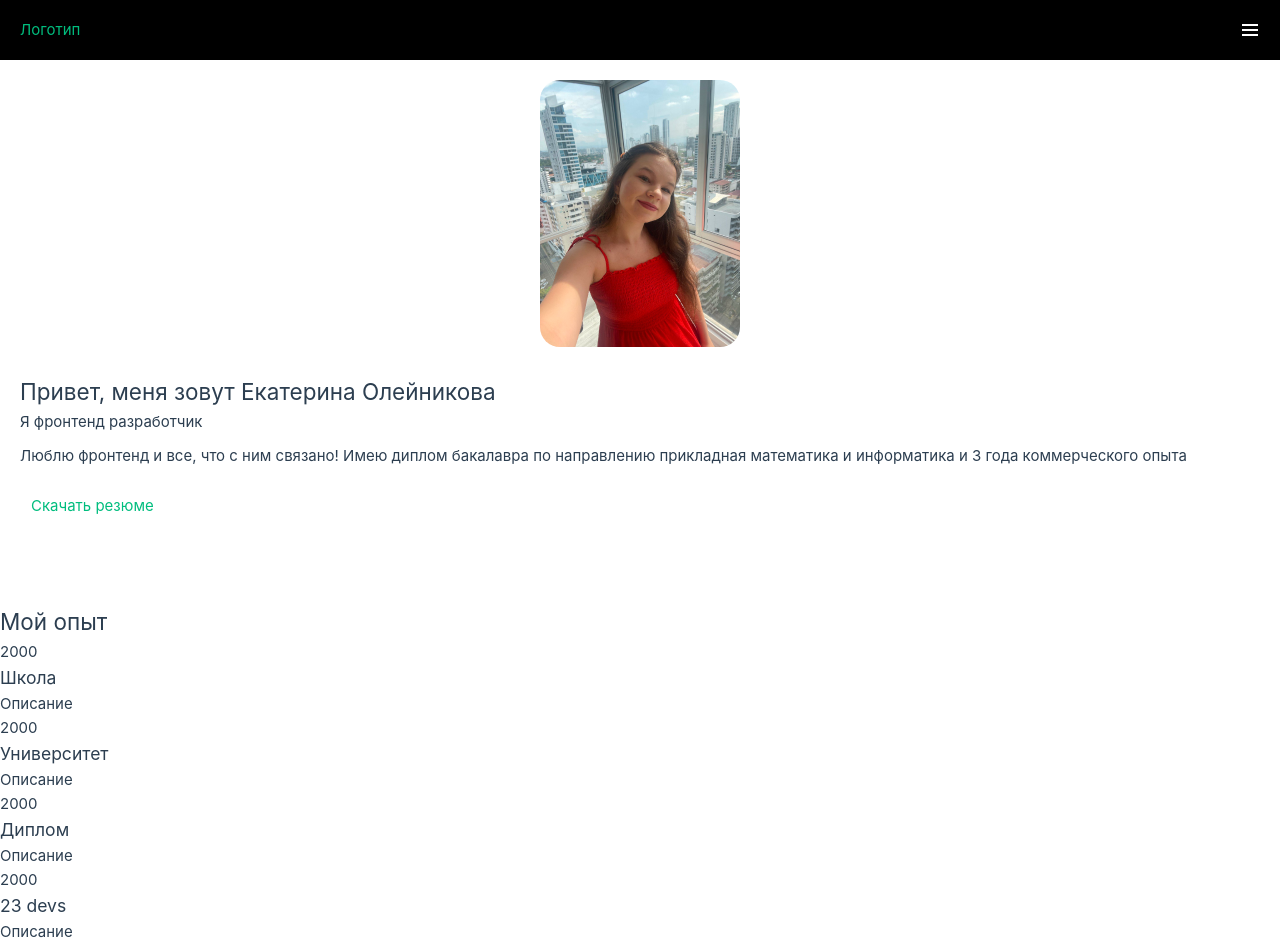
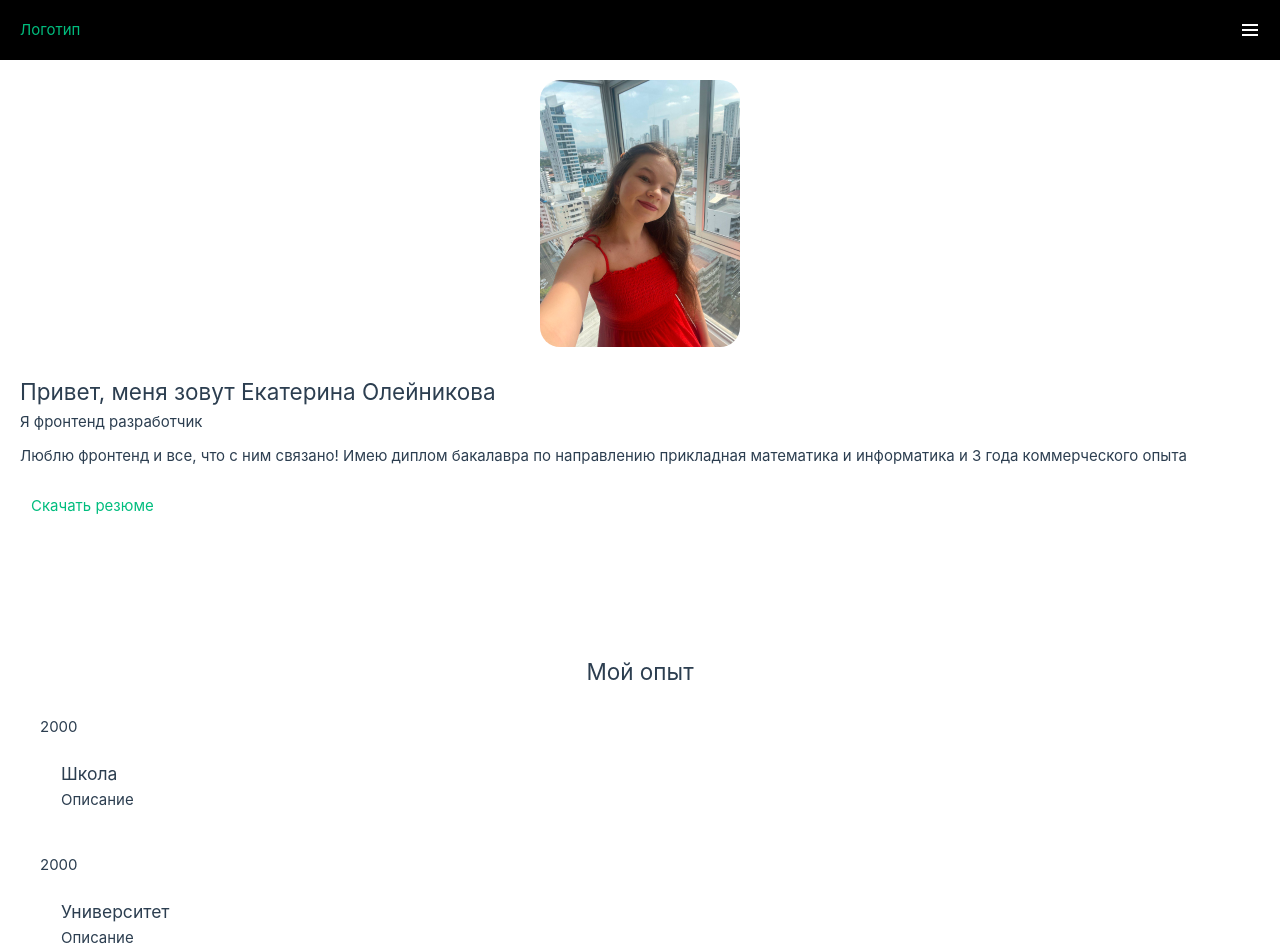
Before and after one commit to Kawin-xxx/Portfolio, a Vue app: page / in a window 1280 px wide. Shown: the top 951 px of the page. Built offline with nearby package versions, Linux system fonts and the light colour scheme.

Commit message:
Change grid for experience section

```diff
--- a/src/components/ExperienceCard.vue
+++ b/src/components/ExperienceCard.vue
@@ -12,10 +12,41 @@ export default {
 <template>
     <li class="experience__item card">
         <span class="card__year">{{ cardData.yearStart }}</span>
-        <h3 class="card__title">{{ cardData.name }}</h3>
-        <p class="card__description">{{ cardData.description }}</p>
+        <div class="card__button">
+            <h3 class="card__title">{{ cardData.name }}</h3>
+            <p class="card__description">{{ cardData.description }}</p>
+        </div>
     </li>
 </template>
 
 <style scoped lang="scss">
+.card {
+    position: relative;
+
+    &::before {
+        width: 20px;
+        height: 20px;
+        border-radius: 30px;
+        background-color: $color-white;
+        position: absolute;
+        left: -29px;
+        top: 0;
+        content: "";
+    }
+}
+
+.card__year {
+    display: inline-block;
+    margin-bottom: 10px;
+}
+
+.card__button {
+    border: 1px solid $color-white;
+    border-radius: 50px;
+    padding: 10px 20px;
+}
+
+.experience__item:not(:last-child) {
+    margin-bottom: 30px;
+}
 </style>
--- a/src/components/ExperienceSection.vue
+++ b/src/components/ExperienceSection.vue
@@ -15,7 +15,7 @@ export default {
 </script>
 
 <template>
-    <section class="experience section" id="experience">
+    <section class="main-container__experience section experience" id="experience">
         <div class="experience__container container">
             <h2 class="experience__title">Мой опыт</h2>
             <ul class="experience__list">
@@ -30,4 +30,30 @@ export default {
 </template>
 
 <style scoped lang="scss">
+.experience__container {
+    margin: 0 auto;
+    padding: 50px 20px 30px;
+}
+
+.experience__title {
+    margin-bottom: 20px;
+    text-align: center;
+}
+
+.experience__list {
+    list-style: none;
+    padding-left: 20px;
+    padding-top: 5px;
+    position: relative;
+
+    &::before {
+        width: 2px;
+        height: 100%;
+        background-color: $color-white;
+        position: absolute;
+        left: 0;
+        top: 0;
+        content: "";
+    }
+}
 </style>
```
